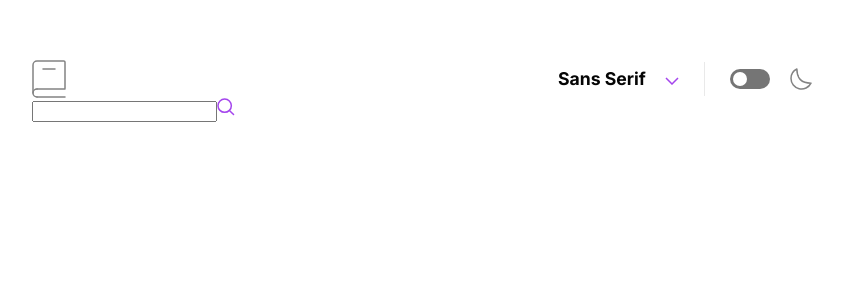
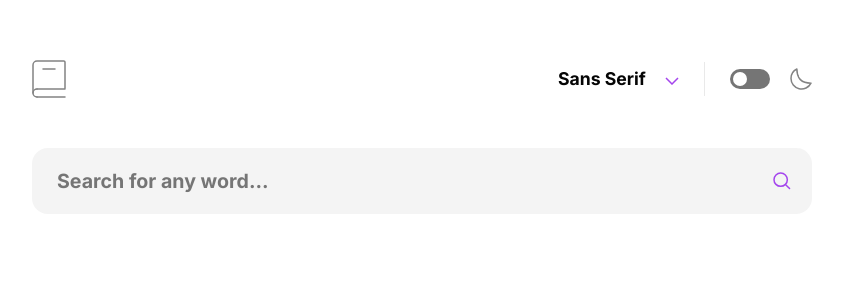
Before and after one commit to towkir/dictionary-web-app, a Vue app: page / in a window 1280 px wide. Shown: the top 300 px of the page, without its empty margins (218-1060 px from the left). Built offline with nearby package versions, Linux system fonts and the light colour scheme.

Commit message:
added styles to word input component

```diff
--- a/src/App.vue
+++ b/src/App.vue
@@ -56,12 +56,14 @@ export default {
   --body-background: var(--white);
   --text-color: var(--black-variant-1);
   --shadow-color: var(--grey-variant-transparent);
+  --input-bg: var(--grey-variant-3)
 }
 
 :root[data-theme="dark"] {
   --body-background: var(--black-variant-1);
   --text-color: var(--white);
   --shadow-color: var(--purple);
+  --input-bg: var(--black-variant-2)
 }
 
 body {
--- a/src/components/Header.vue
+++ b/src/components/Header.vue
@@ -23,6 +23,7 @@ export default {
   display: flex;
   align-items: center;
   justify-content: space-between;
+  margin-bottom: 50px;
 }
 
 .header .settings {
--- a/src/components/WordInput.vue
+++ b/src/components/WordInput.vue
@@ -1,18 +1,47 @@
 <template>
   <div class="input-wrapper">
-    <input type="text">
-    <span class="search">
-      <img src="@/assets/images/icon-search.svg" alt="search-icon">
-    </span>
+    <input
+      type="text"
+      placeholder="Search for any word..."
+      v-model="word"
+    />
   </div>
 </template>
 
 <script>
 export default {
-
+  name: 'WordInput',
+  data() {
+    return {
+      word: '',
+    }
+  },
 }
 </script>
 
 <style>
+.input-wrapper input[type="text"] {
+  appearance: none;
+  font-family: inherit;
+  border: 1px solid transparent;
+  color: var(--text-color);
+  background-color: var(--input-bg);
+  caret-color: var(--purple);
+  border-radius: 16px;
+  transition: 0.3s ease-in-out;
+  font-size: 1.4rem;
+  font-weight: 700;
+  padding: 20px 24px;
+  background-image: url('~@/assets/images/icon-search.svg');
+  background-repeat: no-repeat;
+  background-position: calc(100% - 20px) center;
+  display: block;
+  box-sizing: border-box;
+  width: 100%;
+}
 
+.input-wrapper input[type="text"]:focus {
+  outline: none;
+  border-color: var(--purple);
+}
 </style>
```
